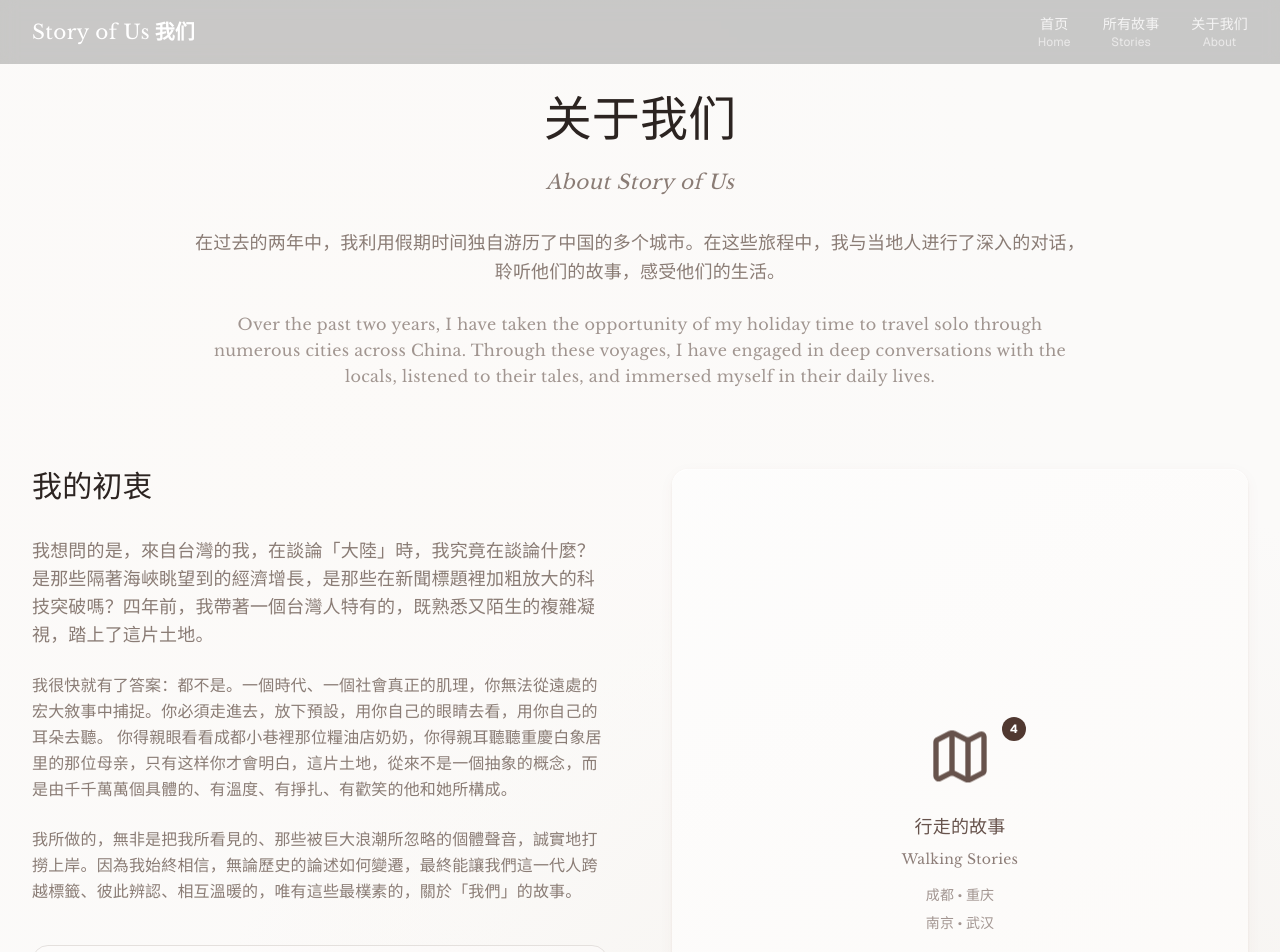
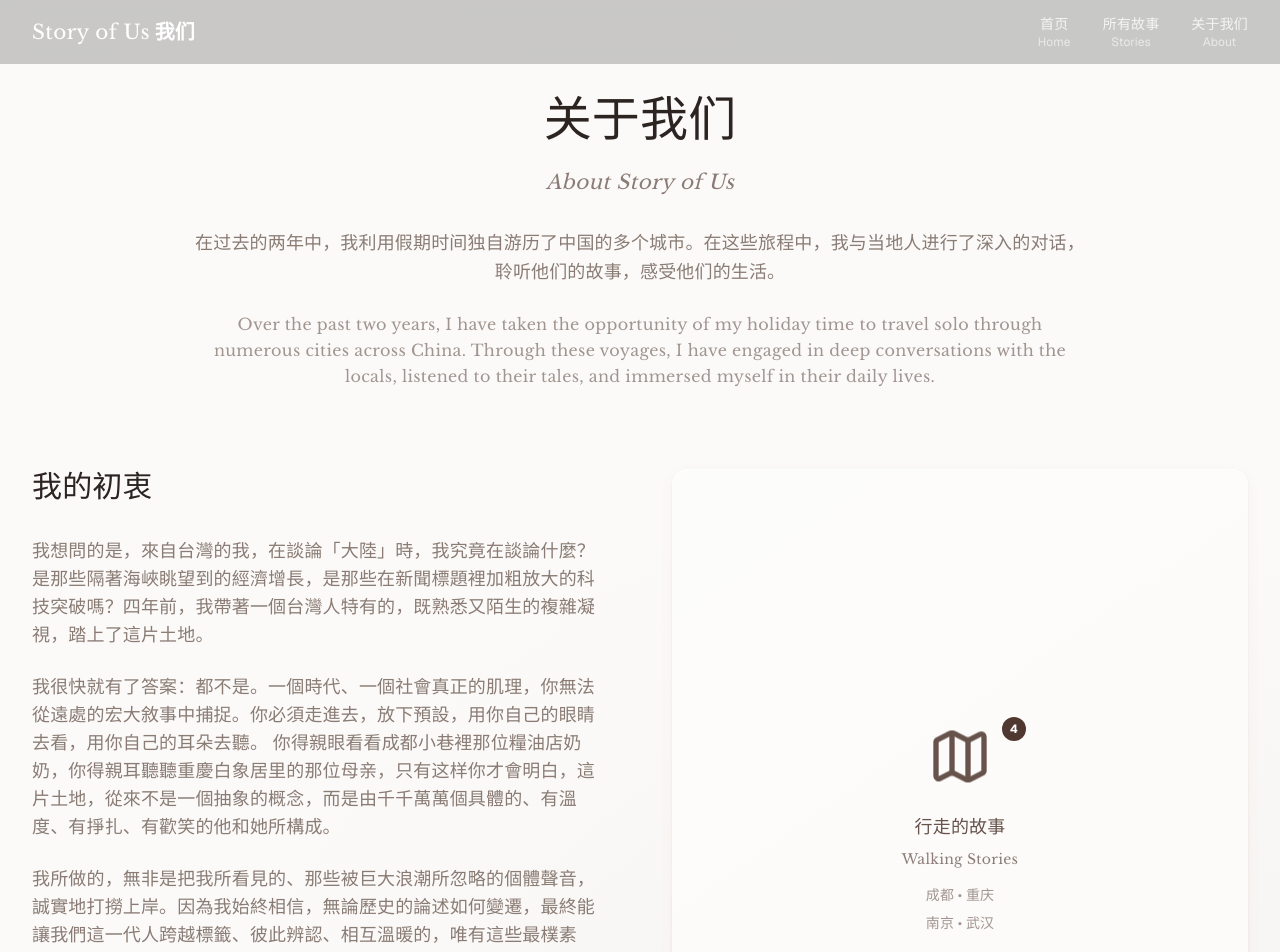
Before and after one commit to humblebanana/StoryofUS, a Next.js app: page /about in a window 1280 px wide. Shown: the top 952 px of the page. Built offline with nearby package versions, Linux system fonts and the light colour scheme.

Commit message:
Update page.tsx

```diff
--- a/app/about/page.tsx
+++ b/app/about/page.tsx
@@ -75,11 +75,11 @@ export default function AboutPage() {
                 <p className="text-lg">
                     我想問的是，來自台灣的我，在談論「大陸」時，我究竟在談論什麼？是那些隔著海峽眺望到的經濟增長，是那些在新聞標題裡加粗放大的科技突破嗎？四年前，我帶著一個台灣人特有的，既熟悉又陌生的複雜凝視，踏上了這片土地。
                 </p>
-                <p>
+                <p className="text-lg">
                     我很快就有了答案：都不是。一個時代、一個社會真正的肌理，你無法從遠處的宏大敘事中捕捉。你必須走進去，放下預設，用你自己的眼睛去看，用你自己的耳朵去聽。
                     你得親眼看看成都小巷裡那位糧油店奶奶，你得親耳聽聽重慶白象居里的那位母亲，只有这样你才會明白，這片土地，從來不是一個抽象的概念，而是由千千萬萬個具體的、有溫度、有掙扎、有歡笑的他和她所構成。
                 </p>
-                <p>
+                <p className="text-lg">
                     我所做的，無非是把我所看見的、那些被巨大浪潮所忽略的個體聲音，誠實地打撈上岸。因為我始終相信，無論歷史的論述如何變遷，最終能讓我們這一代人跨越標籤、彼此辨認、相互溫暖的，唯有這些最樸素的，關於「我們」的故事。
                 </p>
               </div>
```
